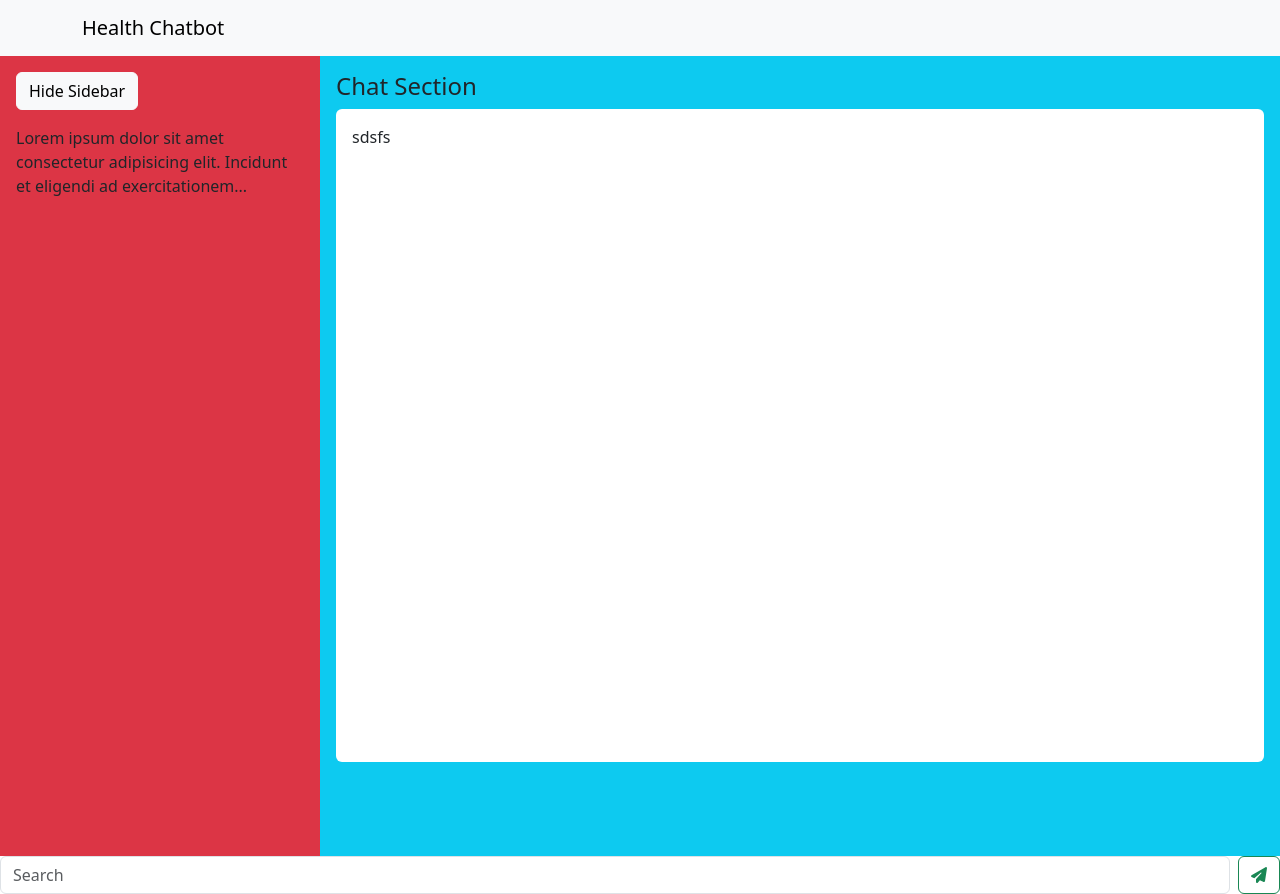
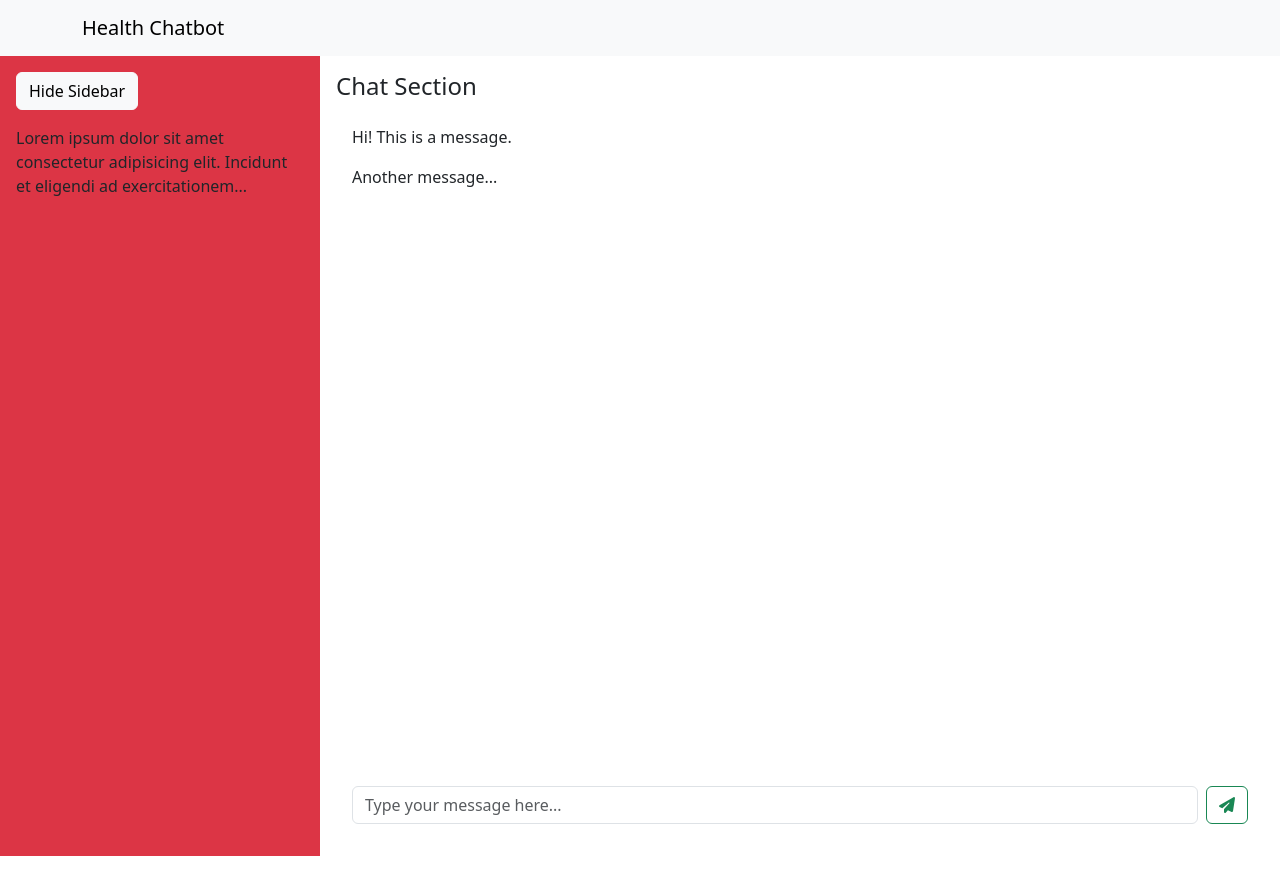
Before and after one commit to RudraNiraj116/Health-Chatbot, a React (Vite) app in the folder frontend/: page / in a window 1280 px wide. After the commit the page ends 856 px from the top, so only its background shows below. Built offline with nearby package versions, Linux system fonts and the light colour scheme.

Commit message:
Final code

```diff
--- a/frontend/src/App.jsx
+++ b/frontend/src/App.jsx
@@ -1,12 +1,10 @@
 import Navbar from './components/Navbar'
 import Mainarea from './components/Mainarea'
-import ChatArea from './components/ChatArea';
 const App = () => {
   return (
     <>
       <Navbar />
       <Mainarea />
-      <ChatArea />
     </>
   );
 }
--- a/frontend/src/components/ChatArea.jsx
+++ b/frontend/src/components/ChatArea.jsx
@@ -1,23 +1,23 @@
-import React from 'react'
-import { FontAwesomeIcon } from '@fortawesome/react-fontawesome'
-import { faPaperPlane } from '@fortawesome/free-solid-svg-icons'
+import React from "react";
+import { FontAwesomeIcon } from "@fortawesome/react-fontawesome";
+import { faPaperPlane } from "@fortawesome/free-solid-svg-icons";
 const ChatArea = () => {
   return (
     <>
-      <form class="d-flex" role="search">
+      <form className="d-flex" role="search">
         <input
-          class="form-control me-2"
+          className="form-control me-2"
           type="search"
-          placeholder="Search"
+          placeholder="Type your message here..."
           aria-label="Search"
         />
-        <button class="btn btn-outline-success" type="submit">
+        <button className="btn btn-outline-success" type="submit">
           <FontAwesomeIcon icon={faPaperPlane} />
           <i className="fa fa-search"></i>
         </button>
       </form>
     </>
   );
-}
+};
 
-export default ChatArea
+export default ChatArea;
--- a/frontend/src/components/Mainarea.jsx
+++ b/frontend/src/components/Mainarea.jsx
@@ -1,4 +1,5 @@
 import { useState } from "react";
+import ChatArea from "../components/ChatArea";
 
 const Mainarea = () => {
   const [sidebarOpen, setSidebarOpen] = useState(true);
@@ -28,20 +29,30 @@ const Mainarea = () => {
           <div
             className={`${
               sidebarOpen ? "col-md-9" : "col-md-12"
-            } bg-info vh-100 p-3`}
+            } vh-100 p-3 d-flex flex-column`}
           >
             {!sidebarOpen && (
               <button className="btn btn-dark mb-3" onClick={toggleSidebar}>
                 Show Sidebar
               </button>
             )}
+
             <h4>Chat Section</h4>
-            <div
-              className="bg-white p-3 rounded"
-              style={{ height: "85%", overflowY: "auto" }}
-            >
-              {/* Chat messages go here */}
-              <p>sdsfs</p>
+
+            {/* Chat container with scrollable messages and fixed input */}
+            <div className="bg-white p-3 rounded flex-grow-1 d-flex flex-column">
+              {/* Scrollable message area */}
+              <div
+                className="flex-grow-1 mb-3 overflow-auto"
+                style={{ maxHeight: "100%" }}
+              >
+                {/* Chat messages can go here */}
+                <p>Hi! This is a message.</p>
+                <p>Another message...</p>
+              </div>
+
+              {/* Input box at bottom */}
+              <ChatArea />
             </div>
           </div>
         </div>
```
